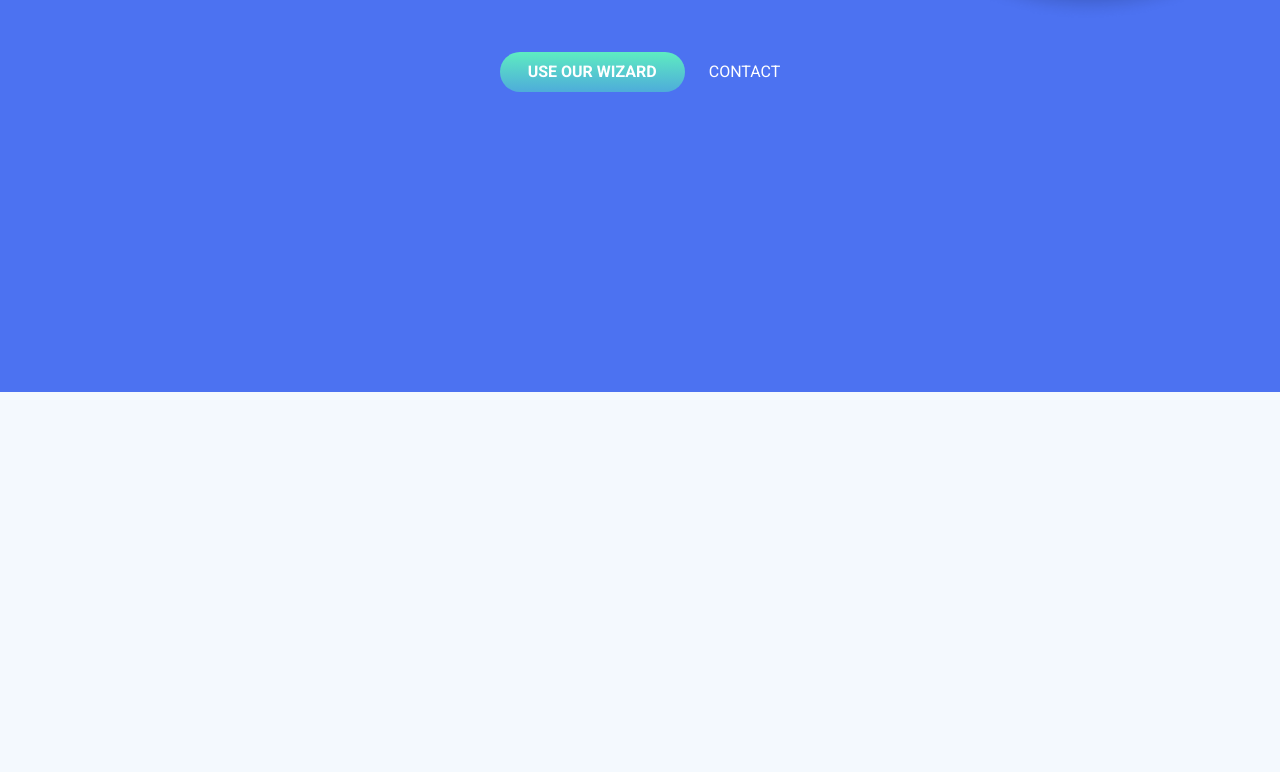
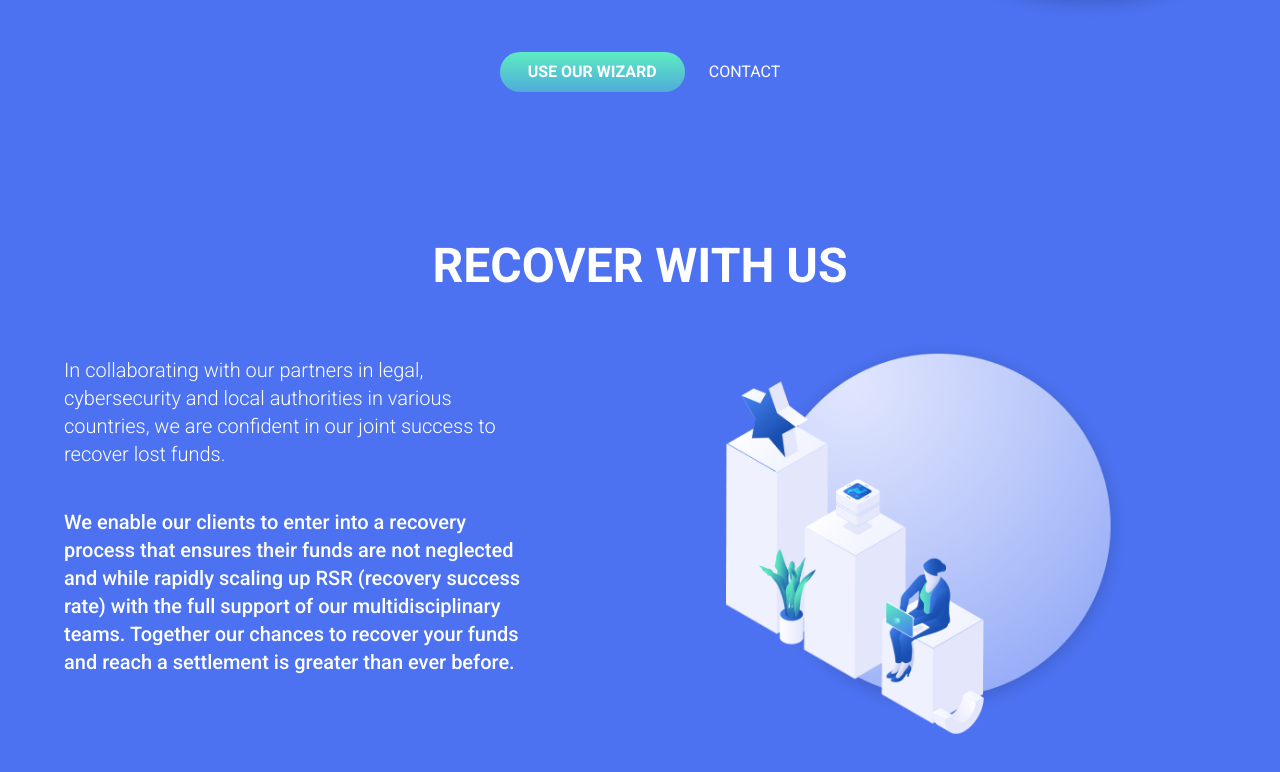
Before and after one commit to abdullahmehboob20s/Lion-Web, a React (Create React App) app: page / in a window 1280 px wide. Shown: the part 4255-5027 px from the top of the page. Before the commit the page ends 4647 px from the top, so only its background shows below. Built offline with nearby package versions, Linux system fonts and the light colour scheme.

Commit message:
RecoverWithUs ready for desktop

```diff
--- a/src/App.js
+++ b/src/App.js
@@ -6,6 +6,7 @@ import GettingStarted from "layouts/GettingStarted";
 import ServicesIncludes from "layouts/ServicesIncludes";
 import ServicesStructure from "layouts/ServicesStructure";
 import OurServices from "layouts/OurServices";
+import RecoverWithUs from "layouts/RecoverWithUs";
 
 function App() {
   return (
@@ -33,6 +34,9 @@ function App() {
         <div className="mb-150px">
           <OurServices />
         </div>
+        <div className="mb-150px">
+          <RecoverWithUs />
+        </div>
       </div>
     </div>
   );
--- a/src/layouts/OurServices.js
+++ b/src/layouts/OurServices.js
@@ -48,6 +48,7 @@ function OurServices() {
         />
       </div>
 
+      <div className="container">
         <div className="flex items-center space-x-6 justify-center">
           <a href="/" className="rounded-btn">
             Use our Wizard
@@ -57,6 +58,7 @@ function OurServices() {
           </a>
         </div>
       </div>
+    </div>
   );
 }
 
--- /dev/null
+++ b/src/layouts/RecoverWithUs.js
@@ -0,0 +1,36 @@
+import Title from "components/Title";
+import React from "react";
+
+function RecoverWithUs() {
+  return (
+    <div>
+      <div className="container">
+        <div className="mb-12">
+          <Title title="RECOVER WITH US " className="text-white" />
+        </div>
+      </div>
+
+      <div className="container flex items-center justify-between">
+        <div className="w-[40%]">
+          <p className="text-xl text-white font-light mb-10">
+            In collaborating with our partners in legal, cybersecurity and local
+            authorities in various countries, we are confident in our joint
+            success to recover lost funds.
+          </p>
+          <p className="text-xl text-white font-medium mb-10">
+            We enable our clients to enter into a recovery process that ensures
+            their funds are not neglected and while rapidly scaling up RSR
+            (recovery success rate) with the full support of our
+            multidisciplinary teams. Together our chances to recover your funds
+            and reach a settlement is greater than ever before.
+          </p>
+        </div>
+        <div className="w-1/2 flex justify-center items-center">
+          <img src="images/recover-with-us.png" className="w-[70%]" alt="" />
+        </div>
+      </div>
+    </div>
+  );
+}
+
+export default RecoverWithUs;
```
Also changed, not shown: public/images/recover-with-us.png (added). Lines whose indentation alone changed are shown as unchanged.
